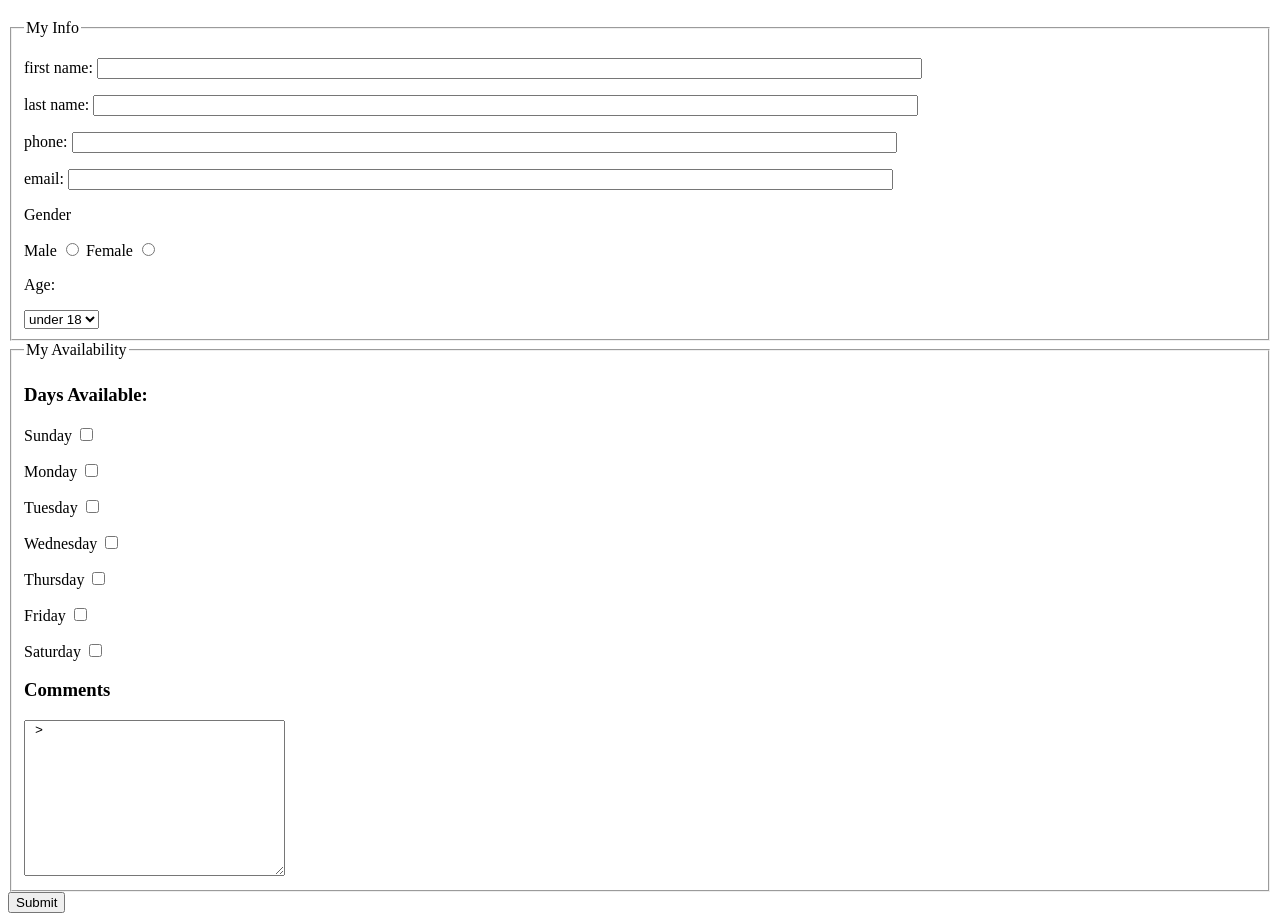
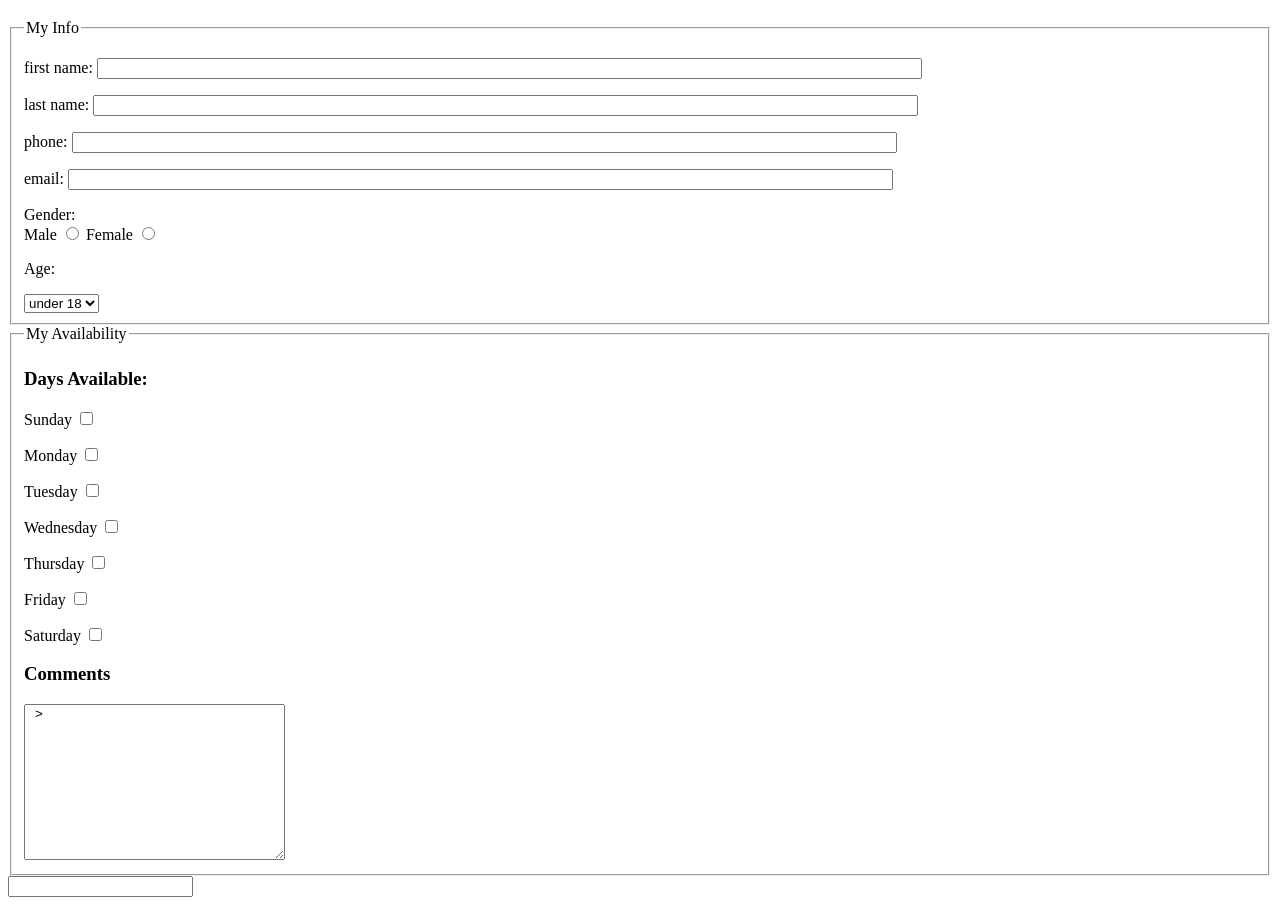
Before and after one commit to jonathanparraga/webdev_lab5, a plain HTML site: page index.html in a window 1280 px wide. Shown: the part 61-982 px from the top of the page. Drawn offline with Linux system fonts and the light colour scheme.

Commit message:
My Index HTML File

```diff
--- a/index.html
+++ b/index.html
@@ -13,7 +13,7 @@
       <p><label>last name: <input size="100" type="text" name="last_name_field"></label></p>
       <p><label>phone: <input size="100" type="phone" name="phone_field"></label></p>
       <p><label>email: <input size="100" type="email" name="email_field"></label></p>
-	  <p>Gender</p>
+	  <div>Gender:</div>
       <label>Male <input type="radio" name="gender_field" value="male"></label>
       <label>Female <input type="radio" name="gender_field" value="female"></label>
       <p>Age:</p>
@@ -38,7 +38,7 @@
       </div>
     </fieldset>
     <input type="hidden" name="hidden_field" value="Jonathan Parraga">
-    <input type="submit">
+    <input type="Submit Query">
   </form>
 </body>
 </html>
```
